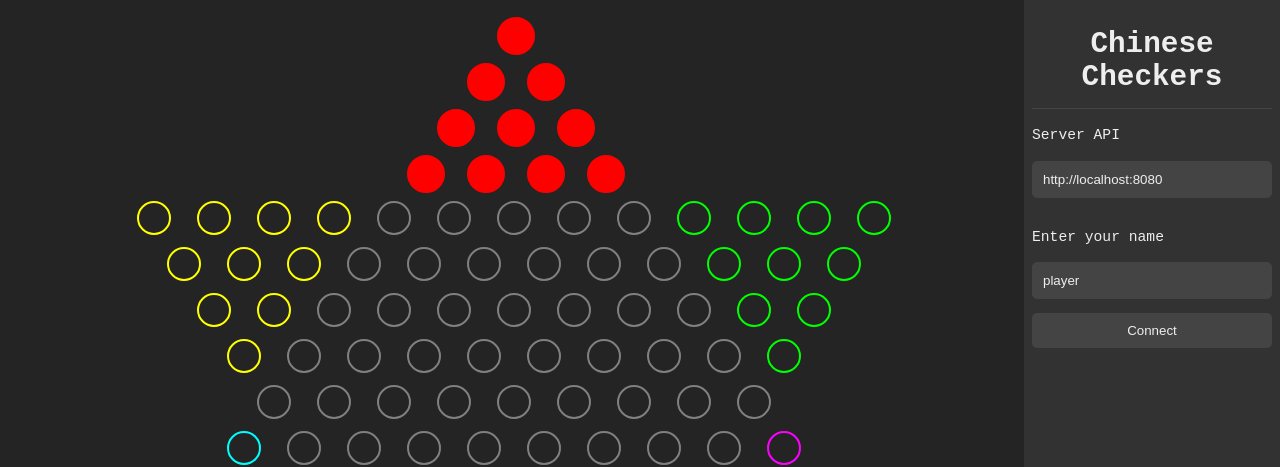
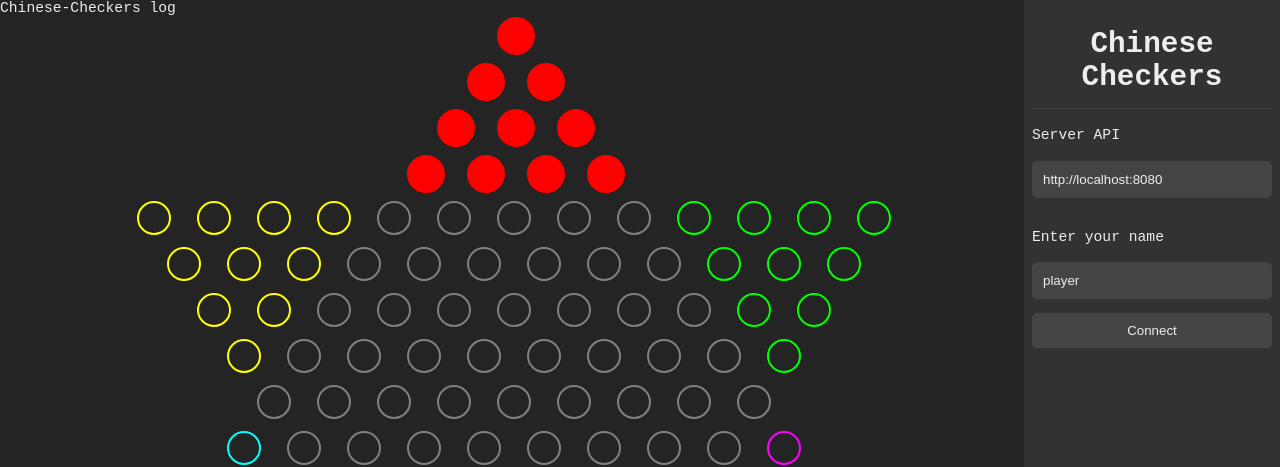
Before and after one commit to Rafisto/chinese-checkers, a React (Vite) app in the folder frontend/: page / in a window 1280 px wide. Shown: the top 467 px of the page. Built offline with nearby package versions, Linux system fonts and the light colour scheme.

Commit message:
websockets in frontend

```diff
--- a/frontend/src/board.tsx
+++ b/frontend/src/board.tsx
@@ -2,6 +2,7 @@ import { useEffect, useState } from "react";
 import { useGlobalState } from "./hooks/globalState";
 import { LogicBoard } from "./logic/board";
 import { FindMoves, PerformMove } from "./logic/state";
+import AuditLog from "./components/auditLog";
 
 const colors: Record<string, string> = {
     '-1': 'transparent',
@@ -103,6 +104,7 @@ const Board = () => {
 
     return (
         <div className="board">
+            <AuditLog />
             {LogicBoard.map((row: number[], rowIndex: number) => (
                 <div key={rowIndex} className="board-row">
                     {row.map((tile, colIndex) => (
--- /dev/null
+++ b/frontend/src/components/auditLog.tsx
@@ -0,0 +1,15 @@
+import { useGlobalState } from "../hooks/globalState";
+
+const AuditLog = () => {
+    const { auditLog } = useGlobalState();
+
+    return (
+        <div className="audit-log">
+            {auditLog && auditLog.map((entry, index) => (
+                <div key={index}>{entry}</div>
+            ))}
+        </div>
+    );
+}
+
+export default AuditLog;
--- a/frontend/src/hooks/globalState.tsx
+++ b/frontend/src/hooks/globalState.tsx
@@ -12,6 +12,8 @@ interface GlobalStateContextType {
     setGameID: (gameID: number) => void;
     boardState: number[][];
     setBoardState: (gameState: number[][]) => void;
+    auditLog: string[];
+    setAuditLog: (auditLog: string[]) => void;
 }
 
 const GlobalStateContext = React.createContext<GlobalStateContextType | undefined>(undefined);
@@ -26,6 +28,7 @@ export const GlobalStateProvider = ({ children }: GlobalStateProviderProps) => {
     const [playerID, setPlayerID] = React.useState<number>(-1);
     const [gameID, setGameID] = React.useState<number>(-1);
     const [boardState, setBoardState] = React.useState<number[][]>(TwoTeamState);
+    const [auditLog, setAuditLog] = React.useState<string[]>(["Chinese-Checkers log"]);
 
     const value = {
         serverAddress,
@@ -37,7 +40,9 @@ export const GlobalStateProvider = ({ children }: GlobalStateProviderProps) => {
         gameID,
         setGameID,
         boardState,
-        setBoardState
+        setBoardState,
+        auditLog,
+        setAuditLog
     };
 
     return (
--- a/frontend/src/lobby/connect.tsx
+++ b/frontend/src/lobby/connect.tsx
@@ -6,15 +6,17 @@ type ConnectProps = {
 }
 
 const Connect = ({ setConnected }: ConnectProps) => {
-    const { serverAddress, setServerAddress, playerName, setPlayerName } = useGlobalState();
+    const { serverAddress, setServerAddress, playerName, setPlayerName, auditLog, setAuditLog } = useGlobalState();
 
     const connect = async () => {
         try {
             await APIListGames(serverAddress);
+            setAuditLog([...auditLog, "Connected to server."]);
             setConnected(true);
         }
         catch (error) {
             console.error(error);
+            setAuditLog([...auditLog, "Unable to connect to the server."]);
             setConnected(false);
         }
     }
--- a/frontend/src/lobby/create.tsx
+++ b/frontend/src/lobby/create.tsx
@@ -4,30 +4,23 @@ import StyledButton from "../components/styledButton";
 import { useGlobalState } from "../hooks/globalState";
 
 const Create = () => {
-    const { serverAddress } = useGlobalState();
+    const { serverAddress, auditLog, setAuditLog } = useGlobalState();
 
     const [numPlayers, setNumPlayers] = useState<number>(2);
 
     const [loading, setLoading] = useState<boolean>(false);
-    const [response, setResponse] = useState<string>("");
-    const [error, setError] = useState<string>("");
 
     const handleCreateGame = async () => {
         setLoading(true);
-        setResponse("");
-        setError("");
         try {
             await APICreateGame(serverAddress, numPlayers);
-            setResponse("Game Created");
+            setAuditLog([...auditLog, "Game Created"]);
         } catch (error) {
-            console.error(error);
-            setError("Failed to create game");
+            setAuditLog([...auditLog, "Failed to create game"]);
         }
         setLoading(false);
 
         setTimeout(() => {
-            setResponse("");
-            setError("");
         }, 1000);
     }
 
@@ -44,8 +37,6 @@ const Create = () => {
             </select>
             <br />
             <StyledButton text={"Create Game"} handleClick={handleCreateGame} loading={loading} loadingText={"Creating Game..."} className={"wide"} />
-            {response && <span style={{ color: "green" }}>{response}</span>}
-            {error && <span style={{ color: "red" }}>{error}</span>}
         </div>
     )
 
--- a/frontend/src/lobby/join.tsx
+++ b/frontend/src/lobby/join.tsx
@@ -7,7 +7,7 @@ type JoinProps = {
 }
 
 const Join = ({setJoined}: JoinProps) => {
-    const { serverAddress, playerName, setPlayerID } = useGlobalState();
+    const { serverAddress, playerName, setPlayerID, setGameID, auditLog, setAuditLog } = useGlobalState();
     const [games, setGames] = useState<ListGameResponse[]>([]);
 
     useEffect(() => {
@@ -23,11 +23,14 @@ const Join = ({setJoined}: JoinProps) => {
         try {
             const resp = await APIJoinGame(serverAddress, gameID, playerName);
             setPlayerID(resp.id);
+            setGameID(gameID);
             setJoined(true);
+            setAuditLog([...auditLog, `Joined game ${gameID}, my playerID is ${resp.id}`]);
         }
         catch (error) {
             console.error(error);
             setJoined(false);
+            setAuditLog([...auditLog, `Failed to join game ${gameID}`]);
         }
     }
 
--- /dev/null
+++ b/frontend/src/lobby/stats.tsx
@@ -0,0 +1,11 @@
+const Stats = () => {
+    return (
+        <div>
+            <h2>Game Stats</h2>
+            <p>Players</p>
+            <p>Turn</p>
+        </div>
+    );
+}
+
+export default Stats;
--- a/frontend/src/main.css
+++ b/frontend/src/main.css
@@ -131,3 +131,13 @@ body,
     width: 100%;
     padding: 10px 20px;
 }
+
+.audit-log {
+    position: absolute;
+    top: 0;
+    left: 0;
+    width: 20%;
+    height: 50%;
+    overflow-y:scroll;
+    scroll-behavior: smooth;
+}
--- a/frontend/src/menu.tsx
+++ b/frontend/src/menu.tsx
@@ -1,11 +1,41 @@
-import { useState } from "react";
+import { useEffect, useRef, useState } from "react";
+import { useGlobalState } from "./hooks/globalState";
 import Connect from "./lobby/connect";
 import Create from "./lobby/create"
 import Join from "./lobby/join"
+import Stats from "./lobby/stats";
 
 const Menu = () => {
     const [connected, setConnected] = useState<boolean>(false);
     const [joined, setJoined] = useState<boolean>(false);
+    const { serverAddress, auditLog, setAuditLog, gameID, playerID } = useGlobalState();
+
+    const ws = useRef<WebSocket | null>(null);
+
+    useEffect(() => {
+        if (!joined) {
+            return;
+        }
+
+        ws.current = new WebSocket(`${serverAddress.replace('http://', 'ws://')}/ws?gameID=${gameID}&playerID=${playerID}`);
+        ws.current.onopen = () => {
+            setAuditLog([...auditLog, "Connected to websocket"]);
+        }
+        ws.current.onclose = () => {
+            setAuditLog([...auditLog, "Disconnected from websocket"]);
+        }
+        ws.current.onmessage = (event) => {
+            const message = JSON.parse(event.data);
+            setAuditLog([...auditLog, `Received message: ${message.message}`]);
+        }
+
+        const wsCurrent = ws.current;
+
+        return () => {
+            wsCurrent.close();
+        }
+    }, [joined]);
+
 
     return (
         <div className="menu">
@@ -27,6 +57,13 @@ const Menu = () => {
                     <hr />
                 </>
             }
+
+            {joined &&
+                <>
+                    <hr />
+                    <Stats />
+                </>
+            }
         </div>
     )
 }
```
Also changed, not shown: 2 other files (tests, documents, lock files or other folders).
